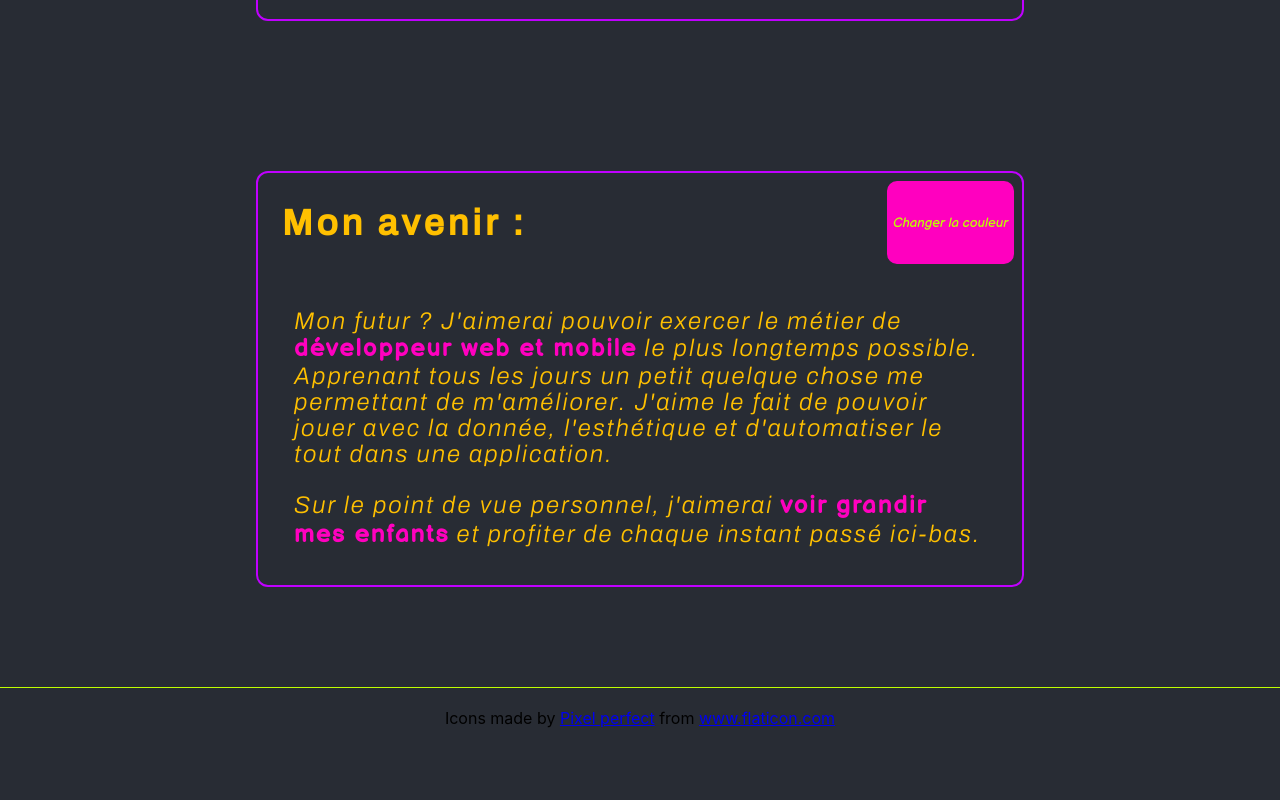
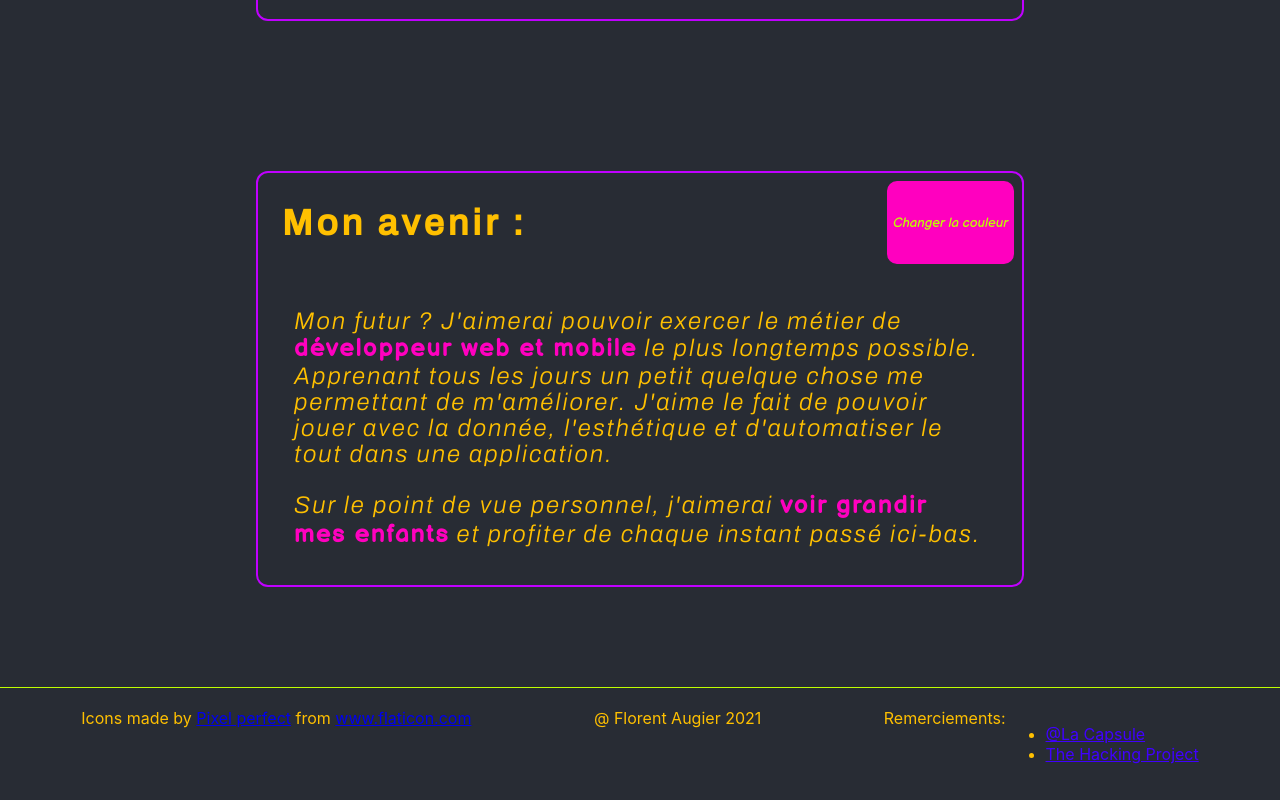
Before and after one commit to florent-augier/my-portfolio, a React (Create React App) app: page /about in a window 1280 px wide. Shown: the part 4546-5346 px from the top of the page. Before the commit the page ends 5294 px from the top, so only its background shows below. Built offline with nearby package versions, Linux system fonts and the light colour scheme.

Commit message:
Feat(Footer): add content

```diff
--- a/src/components/Footer.css
+++ b/src/components/Footer.css
@@ -14,3 +14,15 @@
   justify-content: center;
   border-top: 1px solid var(--citrus);
 }
+
+.gridFooter {
+  width: 100%;
+  display: grid;
+  grid-template-columns: auto auto auto;
+}
+
+.gridItem {
+  display: flex;
+  justify-content: center;
+  color: var(--orange);
+}
--- a/src/components/Footer.js
+++ b/src/components/Footer.js
@@ -5,7 +5,7 @@ export default function Footer() {
   return (
     <div className="wrapperFooter">
       <div className="gridFooter">
-        <div className="firstCol">
+        <div className="gridItem">
           <div>
             Icons made by{" "}
             <a
@@ -20,8 +20,30 @@ export default function Footer() {
             </a>
           </div>
         </div>
-        <div className="secondCol"></div>
-        <div className="thirdCol"></div>
+        <div className="gridItem">@ Florent Augier 2021</div>
+        <div className="gridItem">
+          Remerciements:
+          <ul>
+            <li>
+              {" "}
+              <a
+                href="https://www.lacapsule.academy/"
+                style={{ color: "var(--blue)" }}
+              >
+                @La Capsule
+              </a>
+            </li>
+            <li>
+              {" "}
+              <a
+                href="https://www.thehackingproject.org/"
+                style={{ color: "var(--blue)" }}
+              >
+                The Hacking Project
+              </a>
+            </li>
+          </ul>
+        </div>
       </div>
     </div>
   );
```
